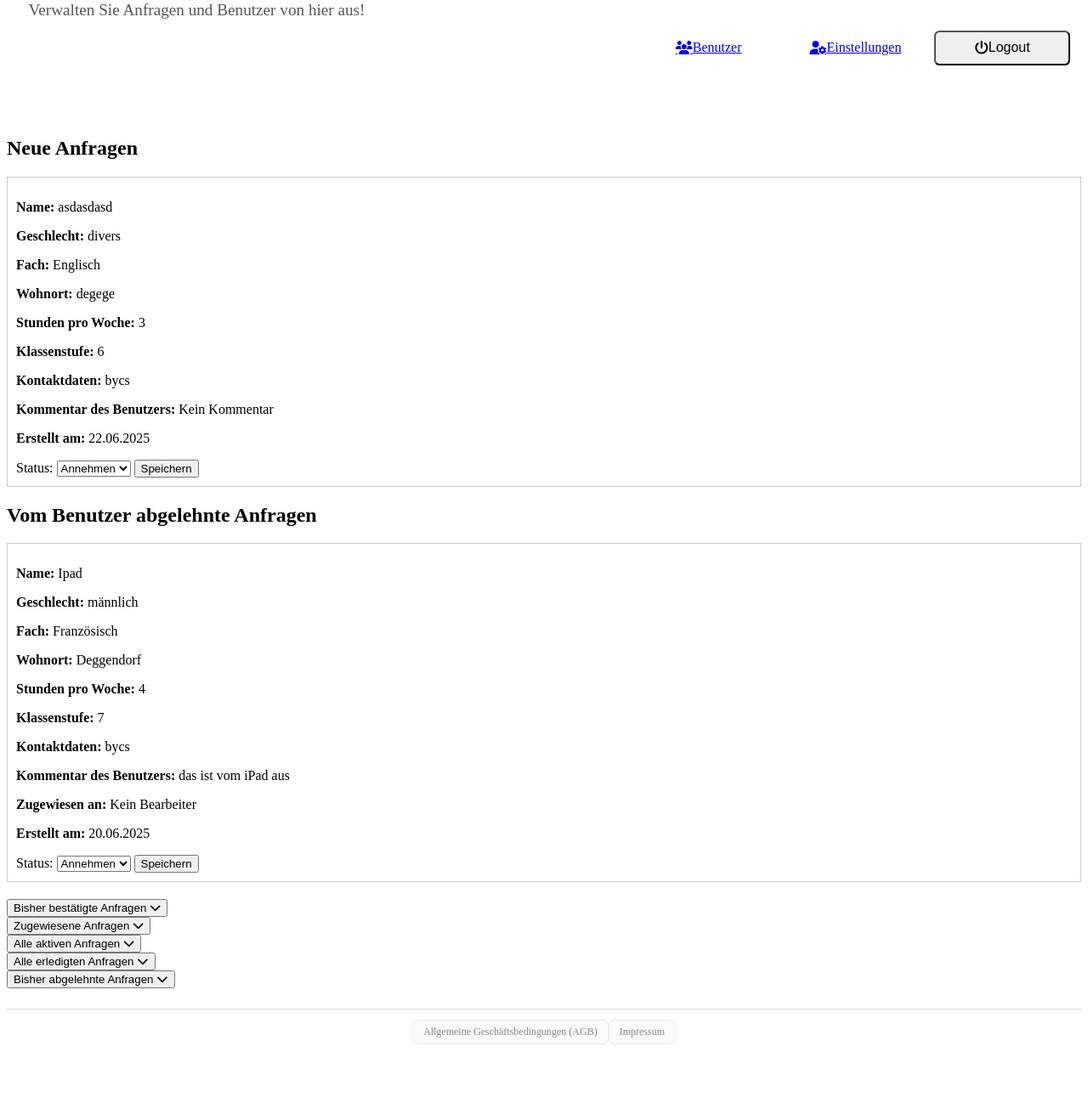
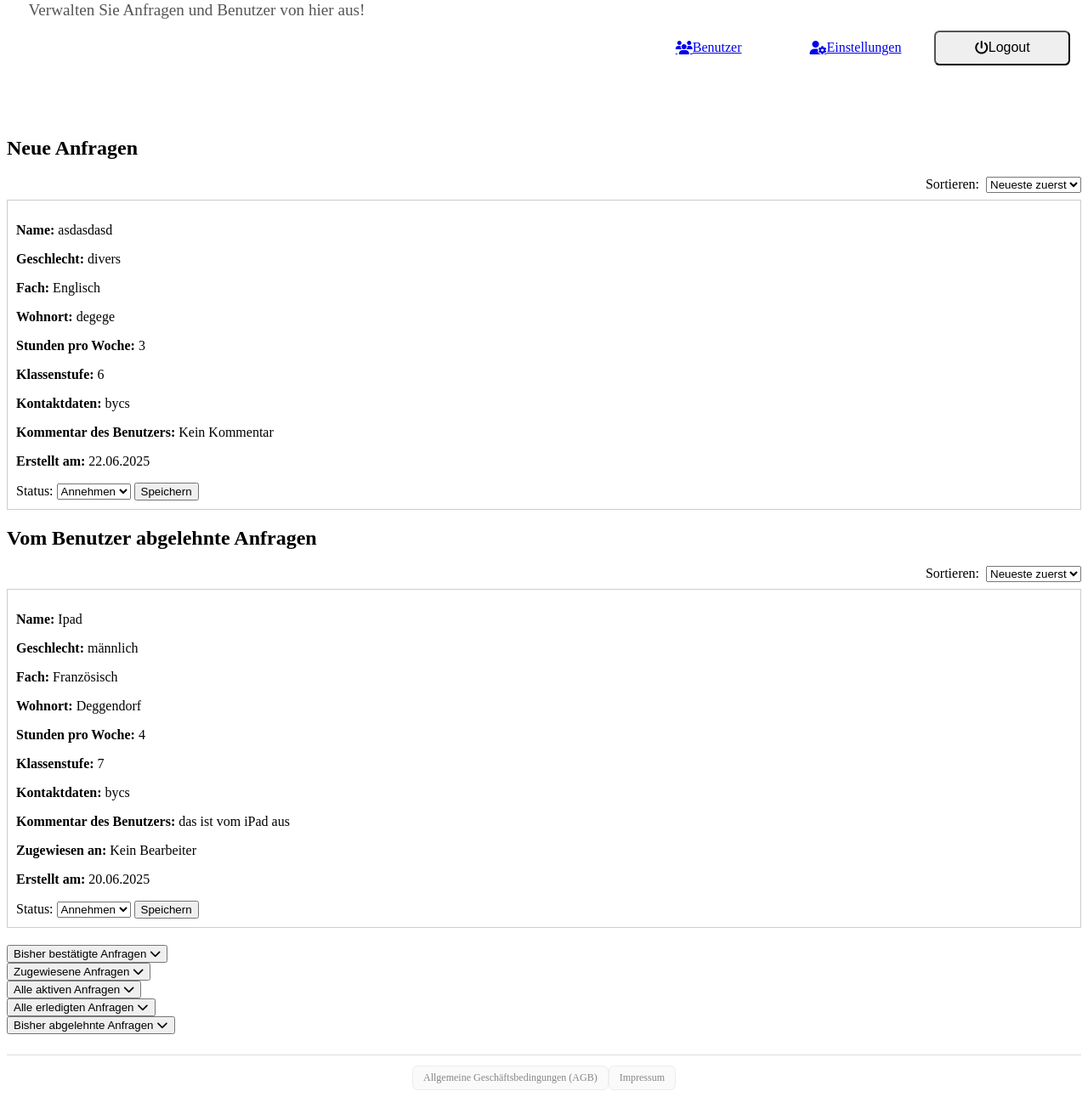
Before and after one commit to rokodeg/app-gruppe24-25-p-seminar, a Flask app: page /admin in a window 1280 px wide. Shown: the part 182-1473 px from the top of the page at 85% size. Before the commit the page ends 1411 px from the top, so only its background shows below. Run offline with Flask 3, Linux system fonts and the light colour scheme; a user stored in the database is signed in; data comes from the database, SQL or seed files in the repository.

Commit message:
sortierung von anfragen nach datum

```diff
--- a/webapp/Version4/templates/admin.html
+++ b/webapp/Version4/templates/admin.html
@@ -339,12 +339,18 @@
 
 
 <!-- Neue Anfragen -->
-<div class="section">
+<div id="neueAnfragenListe" class="section">
   <h2 class="section-title">Neue Anfragen</h2>
+    <div style="display: flex; justify-content: flex-end; margin-bottom: 0.5rem;">
+    <label for="sort-neue" style="margin-right: 0.5rem;">Sortieren:</label>
+    <select id="sort-neue" onchange="sortSection('neueAnfragenListe', this.value)">
+      <option value="desc">Neueste zuerst</option>
+      <option value="asc">Älteste zuerst</option>
+    </select>
+  </div>
   {% if neue_anfragen %}
     {% for anfrage in neue_anfragen %}
-      <div class="request-card" style="margin-bottom: 20px; padding: 10px; border: 1px solid #ccc;">
-        <p><strong>Name:</strong> {{ anfrage.name }}</p>
+      <div class="request-card" data-created="{{ anfrage.created_at }}" style="margin-bottom: 20px; padding: 10px; border: 1px solid #ccc;">        <p><strong>Name:</strong> {{ anfrage.name }}</p>
         <p><strong>Geschlecht:</strong>  {{ anfrage.geschlecht if anfrage.geschlecht else "Keine Angabe"}}</p>
         <p><strong>Fach:</strong> {{ anfrage.fach }}</p>
         <p><strong>Wohnort:</strong> {{ anfrage.wohnort }}</p>
@@ -484,8 +490,16 @@
 </div>
 
 
-  <div class="section">
-    <h2 class="section-title">Vom Benutzer abgelehnte Anfragen</h2>
+<div id="rejectedByUserSection" class="section">
+   <h2 class="section-title">Vom Benutzer abgelehnte Anfragen</h2>
+   <!-- Sort-Dropdown einfügen -->
+   <div style="display:flex; justify-content:flex-end; margin-bottom:0.5rem;">
+     <label for="sort-rejectedByUser" style="margin-right:0.5rem;">Sortieren:</label>
+     <select id="sort-rejectedByUser" onchange="sortSection('rejectedByUserSection', this.value)">
+       <option value="desc">Neueste zuerst</option>
+       <option value="asc">Älteste zuerst</option>
+     </select>
+   </div>
     {% if abgelehnte_von_user %}
       {% for anfrage in abgelehnte_von_user %}
         <div class="request-card" style="margin-bottom: 20px; padding: 10px; border: 1px solid #ccc;">
@@ -628,12 +642,19 @@
       <i class="fas fa-chevron-down arrow-icon"></i>
     </button>
     <div id="confirmedSection" style="display: none;">
+       <div style="display: flex; justify-content: flex-end; margin-bottom: 0.5rem;">
+      <label for="sort-confirmed" style="margin-right: 0.5rem;">Sortieren:</label>
+      <select id="sort-confirmed" onchange="sortSection('confirmedSection', this.value)">
+        <option value="desc">Neueste zuerst</option>
+        <option value="asc">Älteste zuerst</option>
+      </select>
+    </div>
       <form method="post" action="{{ url_for('delete_all_by_status') }}" data-confirm>
         <input type="hidden" name="status" value="offen">
         <button class="toggle-btn-del" type="submit">Alle löschen</button>
       </form>
       {% for anfrage in bestaetigte_anfragen %}
-        <div class="anfrage-box">
+        <div class="anfrage-box" data-created="{{ anfrage.created_at }}">
           <h4>{{ anfrage.name }}</h4>
           <p><strong>Geschlecht:</strong>  {{ anfrage.geschlecht if anfrage.geschlecht else "Keine Angabe"}}</p>
           <p><strong>Fach:</strong> {{ anfrage.fach }}</p>
@@ -666,12 +687,19 @@
       <i class="fas fa-chevron-down arrow-icon"></i>
     </button>
     <div id="assignedSection" style="display: none;">
+      <div style="display: flex; justify-content: flex-end; margin-bottom: 0.5rem;">
+    <label for="sort-assigned" style="margin-right: 0.5rem;">Sortieren:</label>
+    <select id="sort-assigned" onchange="sortSection('assignedSection', this.value)">
+      <option value="desc">Neueste zuerst</option>
+      <option value="asc">Älteste zuerst</option>
+    </select>
+  </div>
       <form method="post" action="{{ url_for('delete_all_by_status') }}" data-confirm>
         <input type="hidden" name="status" value="zugewiesen">
         <button class="toggle-btn-del" type="submit">Alle löschen</button>
       </form>
       {% for anfrage in zugewiesene_anfragen %}
-        <div class="anfrage-box">
+        <div class="anfrage-box" data-created="{{ anfrage.created_at }}">
           <h4>{{ anfrage.name }}</h4>
           <p><strong>Geschlecht:</strong>  {{ anfrage.geschlecht if anfrage.geschlecht else "Keine Angabe"}}</p>
           <p><strong>Fach:</strong> {{ anfrage.fach }}</p>
@@ -704,13 +732,20 @@
     <span class="btn-text">Alle aktiven Anfragen</span>
     <i class="fas fa-chevron-down arrow-icon"></i></button>
   <div id="activeSection" style="display: none;">
+    <div style="display: flex; justify-content: flex-end; margin-bottom: 1rem;">
+      <label for="sort-active" style="margin-right: 0.5rem;">Sortieren:</label>
+      <select id="sort-active" onchange="sortSection('activeSection', this.value)">
+        <option value="desc">Neueste zuerst</option>
+        <option value="asc">Älteste zuerst</option>
+      </select>
+    </div>
     <form method="post" action="{{ url_for('delete_all_by_status') }}" data-confirm>
       <input type="hidden" name="status" value="aktiv">
       <button class="toggle-btn-del" type="submit">Alle löschen</button>
     </form>
     {% if aktive_anfragen %}
       {% for anfrage in aktive_anfragen %}
-        <div class="anfrage-box">
+        <div class="anfrage-box" data-created="{{ anfrage.created_at }}">
           <h4>{{ anfrage.name }}</h4>
           <p><strong>Geschlecht:</strong> {{ anfrage.geschlecht if anfrage.geschlecht else "Keine Angabe"}}</p>
           <p><strong>Fach:</strong> {{ anfrage.fach }}</p>
@@ -741,13 +776,20 @@
     <i class="fas fa-chevron-down arrow-icon"></i>
   </button>
   <div id="completedSection" style="display: none;">
+    <div style="display: flex; justify-content: flex-end; margin-bottom: 0.5rem;">
+    <label for="sort-assigned" style="margin-right: 0.5rem;">Sortieren:</label>
+    <select id="sort-assigned" onchange="sortSection('assignedSection', this.value)">
+      <option value="desc">Neueste zuerst</option>
+      <option value="asc">Älteste zuerst</option>
+    </select>
+  </div>
     <form method="post" action="{{ url_for('delete_all_by_status') }}" data-confirm>
       <input type="hidden" name="status" value="erledigt">
       <button class="toggle-btn-del" type="submit">Alle löschen</button>
     </form>
     {% for anfrage in erledigte_anfragen %}
-      <div class="anfrage-box">
-        <h4>{{ anfrage.name }}</h4>
+      <div class="anfrage-box" data-created="{{ anfrage.created_at }}">
+          <h4>{{ anfrage.name }}</h4>
           <p><strong>Geschlecht:</strong> {{ anfrage.geschlecht if anfrage.geschlecht else "Keine Angabe" }}</p>
           <p><strong>Fach:</strong> {{ anfrage.fach }}</p>
           <p><strong>Wohnort:</strong> {{ anfrage.wohnort }}</p>
@@ -777,13 +819,20 @@
       <i class="fas fa-chevron-down arrow-icon"></i>
     </button>
     <div id="rejectedSection" style="display: none;">
+    <div style="display: flex; justify-content: flex-end; margin-bottom: 0.5rem;">
+    <label for="sort-assigned" style="margin-right: 0.5rem;">Sortieren:</label>
+    <select id="sort-assigned" onchange="sortSection('assignedSection', this.value)">
+      <option value="desc">Neueste zuerst</option>
+      <option value="asc">Älteste zuerst</option>
+    </select>
+  </div>
       <form method="post" action="{{ url_for('delete_all_by_status') }}" data-confirm>
         <input type="hidden" name="status" value="abgelehnt">
         <button class="toggle-btn-del" type="submit">Alle löschen</button>
       </form>
       {% for anfrage in abgelehnte_anfragen %}
-        <div class="anfrage-box">
-          <h4>{{ anfrage.name }}</h4>
+        <div class="anfrage-box" data-created="{{ anfrage.created_at }}">
+            <h4>{{ anfrage.name }}</h4>
           <p><strong>Fach:</strong> {{ anfrage.fach }}</p>
           <p><strong>Klassenstufe:</strong> {{ anfrage.klassenstufe }}</p>
           <p><strong>Wohnort:</strong> {{ anfrage.wohnort }}</p>
@@ -1029,6 +1078,35 @@ document.addEventListener('click', function(e) {
   }
 
 </script>
+<script>
+  function sortAnfragenByDate(sectionId, order = 'desc') {
+    const section = document.getElementById(sectionId);
+    const boxes = Array.from(section.querySelectorAll('.anfrage-box'));
+
+    boxes.sort((a, b) => {
+      const dateA = new Date(a.querySelector('p strong:contains("Erstellt am")').parentNode.textContent.trim().split(": ")[1]);
+      const dateB = new Date(b.querySelector('p strong:contains("Erstellt am")').parentNode.textContent.trim().split(": ")[1]);
+      return order === 'asc' ? dateA - dateB : dateB - dateA;
+    });
+
+    boxes.forEach(box => section.appendChild(box));
+  }
+</script>
+<script>
+function sortSection(sectionId, order) {
+  const container = document.getElementById(sectionId);
+  const boxes = Array.from(container.querySelectorAll('.anfrage-box'));
+
+  boxes.sort((a, b) => {
+    const dateA = new Date(a.getAttribute('data-created'));
+    const dateB = new Date(b.getAttribute('data-created'));
+    return order === 'asc' ? dateA - dateB : dateB - dateA;
+  });
+
+  boxes.forEach(box => container.appendChild(box));
+}
+</script>
+
 
 <div id="confirm-modal" class="modal hidden">
   <div class="modal-content">
```
